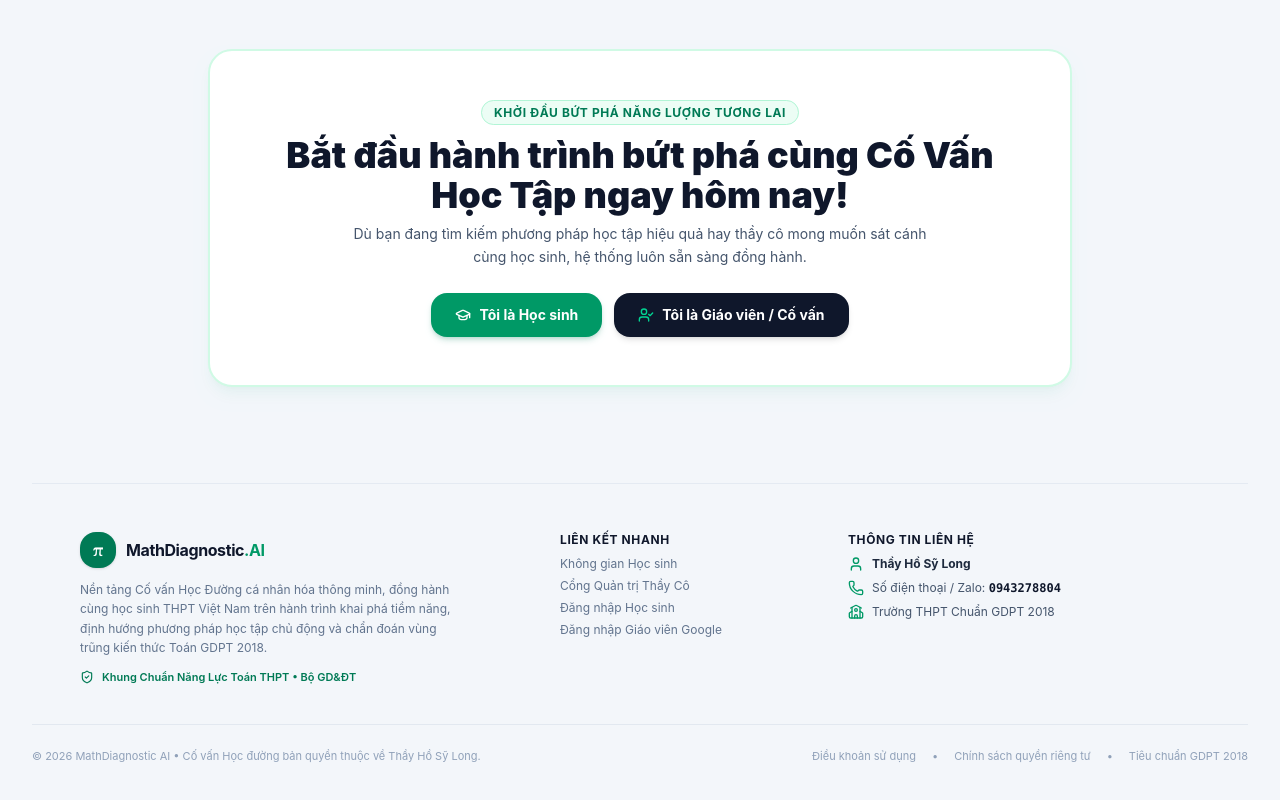
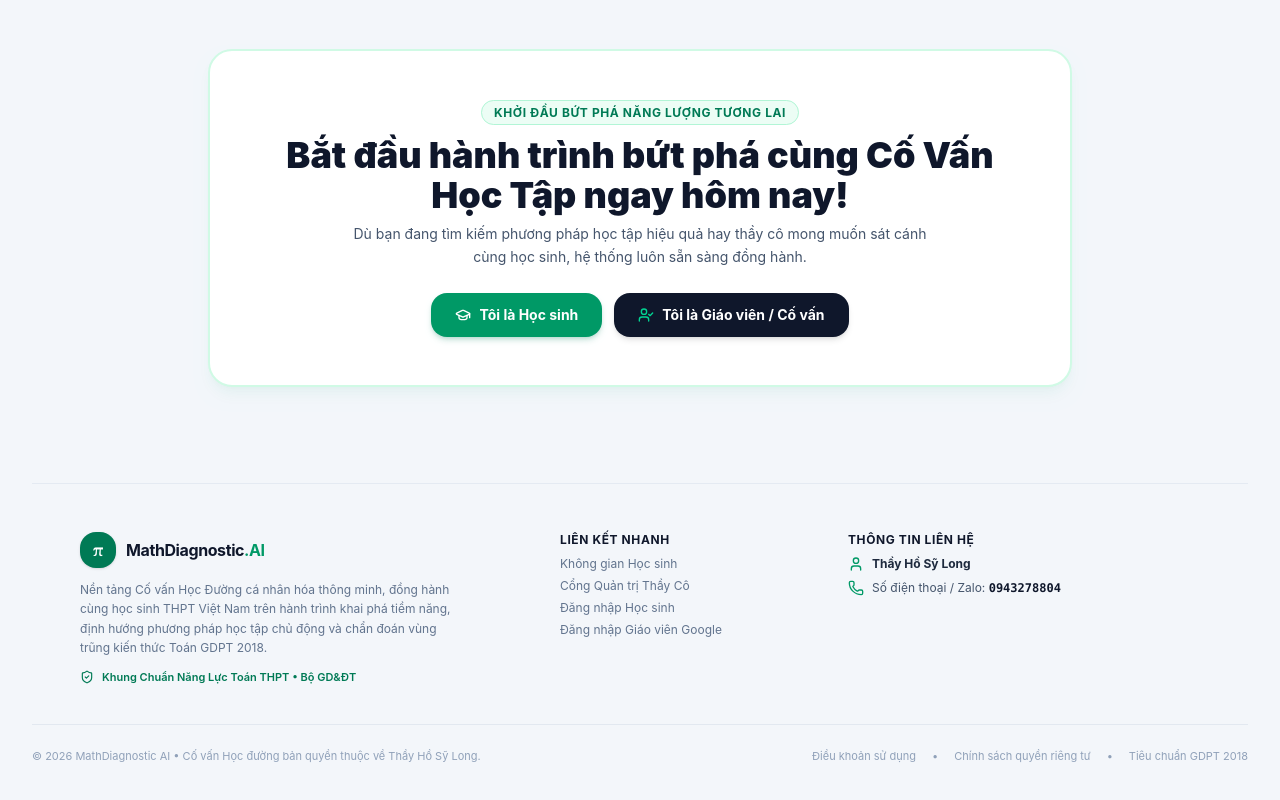
Before and after one commit to freelife0510-sys/covanhoctap, a React (Vite) app: page / in a window 1280 px wide. Shown: the part 3344-4144 px from the top of the page. Built offline with nearby package versions, Linux system fonts and the light colour scheme.

Commit message:
Remove Truong THPT Chuan GDPT 2018 phrase

```diff
--- a/src/components/AccountInfoModal.tsx
+++ b/src/components/AccountInfoModal.tsx
@@ -118,15 +118,17 @@ export const AccountInfoModal: React.FC<AccountInfoModalProps> = ({
               </div>
             )}
 
+            {(isTeacher ? teacher?.school : student?.school) && (
               <div className="flex items-center justify-between pb-2.5 border-b border-slate-200/60">
                 <span className="text-xs text-slate-500 flex items-center gap-2">
                   <School className="w-3.5 h-3.5 text-slate-400" />
                   Đơn vị trường:
                 </span>
                 <span className="text-xs font-medium text-slate-800">
-                {isTeacher ? (teacher?.school || 'THPT Chuẩn GDPT 2018') : (student?.school || 'THPT Chuẩn GDPT 2018')}
+                  {isTeacher ? teacher?.school : student?.school}
                 </span>
               </div>
+            )}
 
             {/* Trạng thái xác thực */}
             <div className="flex items-center justify-between">
--- a/src/components/LandingPage.tsx
+++ b/src/components/LandingPage.tsx
@@ -678,10 +678,6 @@ export const LandingPage: React.FC<LandingPageProps> = ({
                 <Phone className="w-4 h-4 text-emerald-600 shrink-0" />
                 <span>Số điện thoại / Zalo: <strong className="text-slate-900 font-mono">0943278804</strong></span>
               </div>
-              <div className="flex items-center gap-2">
-                <School className="w-4 h-4 text-emerald-600 shrink-0" />
-                <span>Trường THPT Chuẩn GDPT 2018</span>
-              </div>
             </div>
           </div>
 
--- a/src/components/TeacherGoogleLoginModal.tsx
+++ b/src/components/TeacherGoogleLoginModal.tsx
@@ -58,7 +58,7 @@ export const TeacherGoogleLoginModal: React.FC<TeacherGoogleLoginModalProps> = (
 
       const username = emailToUse.split('@')[0];
       const displayName = targetName?.trim() || teacherNameInput.trim() || `Giáo viên ${username.charAt(0).toUpperCase() + username.slice(1)}`;
-      const schoolName = 'Trường THPT Chuẩn GDPT 2018';
+      const schoolName = '';
 
       const { teacher } = loginTeacherWithGoogle(emailToUse, displayName, schoolName);
       setIsLoading(false);
--- a/src/data/mockData.ts
+++ b/src/data/mockData.ts
@@ -11,7 +11,7 @@ export const DEFAULT_TEACHER: Teacher = {
   id: 'teacher-default',
   email: 'giaovien@gmail.com',
   name: 'Giáo viên Bộ môn Toán',
-  school: 'THPT Chuẩn GDPT 2018',
+  school: '',
   classList: MOCK_CLASSES,
 };
 
@@ -25,7 +25,7 @@ export const DEFAULT_STUDENT: Student = {
   teacherId: 'teacher-default',
   teacherName: 'Giáo viên Bộ môn Toán',
   password: '123',
-  school: 'THPT Chuyên Chuẩn GDPT 2018',
+  school: '',
   status: 'needs_remedy',
   latestScore: 5.5,
   gapsCount: 2,
--- a/src/services/storageService.ts
+++ b/src/services/storageService.ts
@@ -367,7 +367,7 @@ export function loginTeacherWithGoogle(
       id: teacherId,
       email: email.trim().toLowerCase(),
       name: name?.trim() || `Giáo viên ${email.split('@')[0]}`,
-      school: school?.trim() || 'Trường THPT Chuẩn GDPT 2018',
+      school: school?.trim() || '',
       avatar: avatar || `https://api.dicebear.com/7.x/avataaars/svg?seed=${email}`,
       classList: [],
       createdAt: new Date().toLocaleDateString('vi-VN'),
@@ -465,7 +465,7 @@ export const DEFAULT_SYSTEM_STUDENTS: StudentAccount[] = [
     teacherName: 'Thầy Hồ Sỹ Long (0943278804)',
     password: '123',
     avatar: 'https://api.dicebear.com/7.x/bottts/svg?seed=An',
-    school: 'Trường THPT Chuẩn GDPT 2018',
+    school: '',
     status: 'needs_remedy',
     latestScore: 5.5,
     gapsCount: 2,
@@ -523,7 +523,7 @@ export const DEFAULT_SYSTEM_STUDENTS: StudentAccount[] = [
     teacherName: 'Thầy Hồ Sỹ Long (0943278804)',
     password: '123',
     avatar: 'https://api.dicebear.com/7.x/bottts/svg?seed=Mai',
-    school: 'Trường THPT Chuẩn GDPT 2018',
+    school: '',
     status: 'diagnosed',
     latestScore: 8.5,
     gapsCount: 1,
@@ -543,7 +543,7 @@ export const DEFAULT_SYSTEM_STUDENTS: StudentAccount[] = [
     teacherName: 'Thầy Hồ Sỹ Long (0943278804)',
     password: '123',
     avatar: 'https://api.dicebear.com/7.x/bottts/svg?seed=Long',
-    school: 'Trường THPT Chuẩn GDPT 2018',
+    school: '',
     status: 'diagnosed',
     latestScore: 7.0,
     gapsCount: 2,
@@ -563,7 +563,7 @@ export const DEFAULT_SYSTEM_STUDENTS: StudentAccount[] = [
     teacherName: 'Thầy Hồ Sỹ Long (0943278804)',
     password: '123',
     avatar: 'https://api.dicebear.com/7.x/bottts/svg?seed=Quan',
-    school: 'Trường THPT Chuẩn GDPT 2018',
+    school: '',
     status: 'not_started',
     gapsCount: 0,
     detectedGaps: [],
@@ -582,7 +582,7 @@ export const DEFAULT_SYSTEM_STUDENTS: StudentAccount[] = [
     teacherName: 'Thầy Hồ Sỹ Long (0943278804)',
     password: '123',
     avatar: 'https://api.dicebear.com/7.x/bottts/svg?seed=Linh',
-    school: 'Trường THPT Chuẩn GDPT 2018',
+    school: '',
     status: 'needs_remedy',
     latestScore: 4.0,
     gapsCount: 3,
```
Lines whose indentation alone changed are shown as unchanged.
